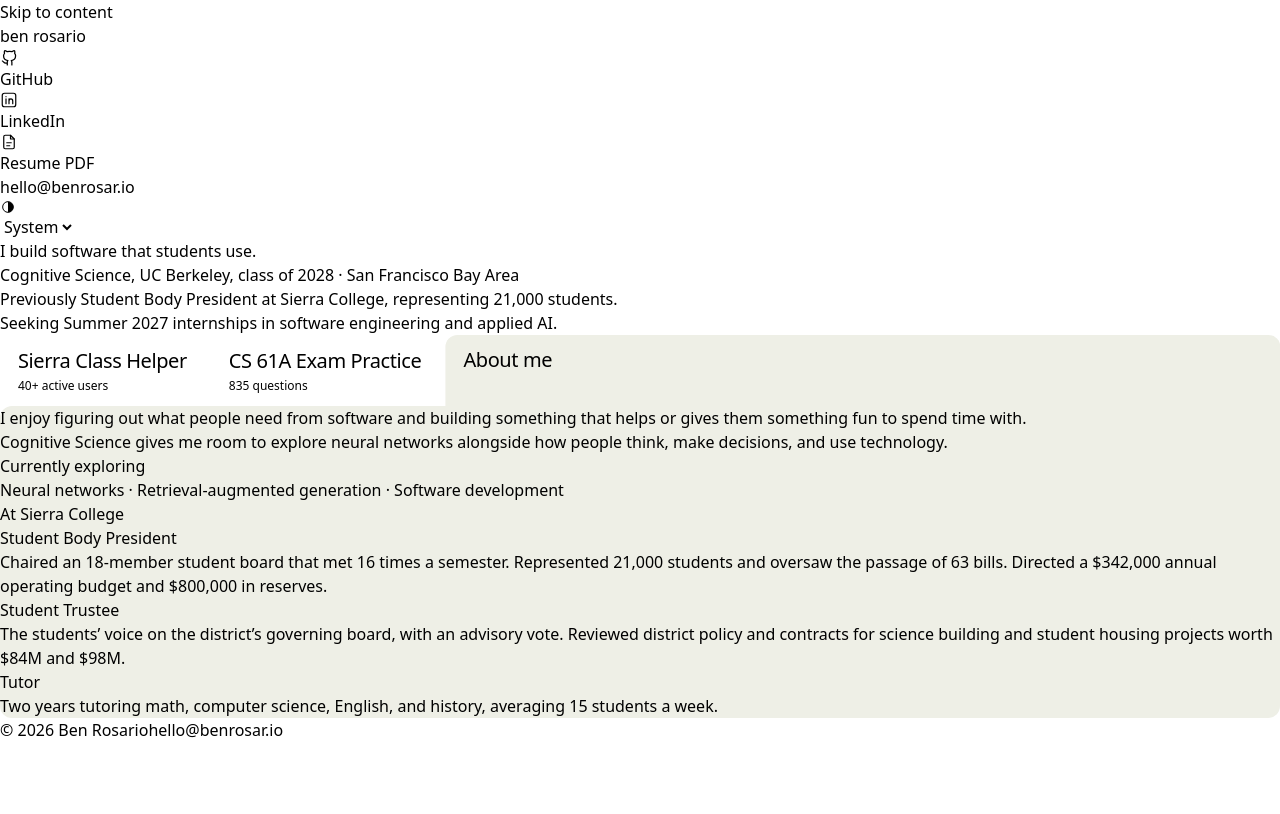
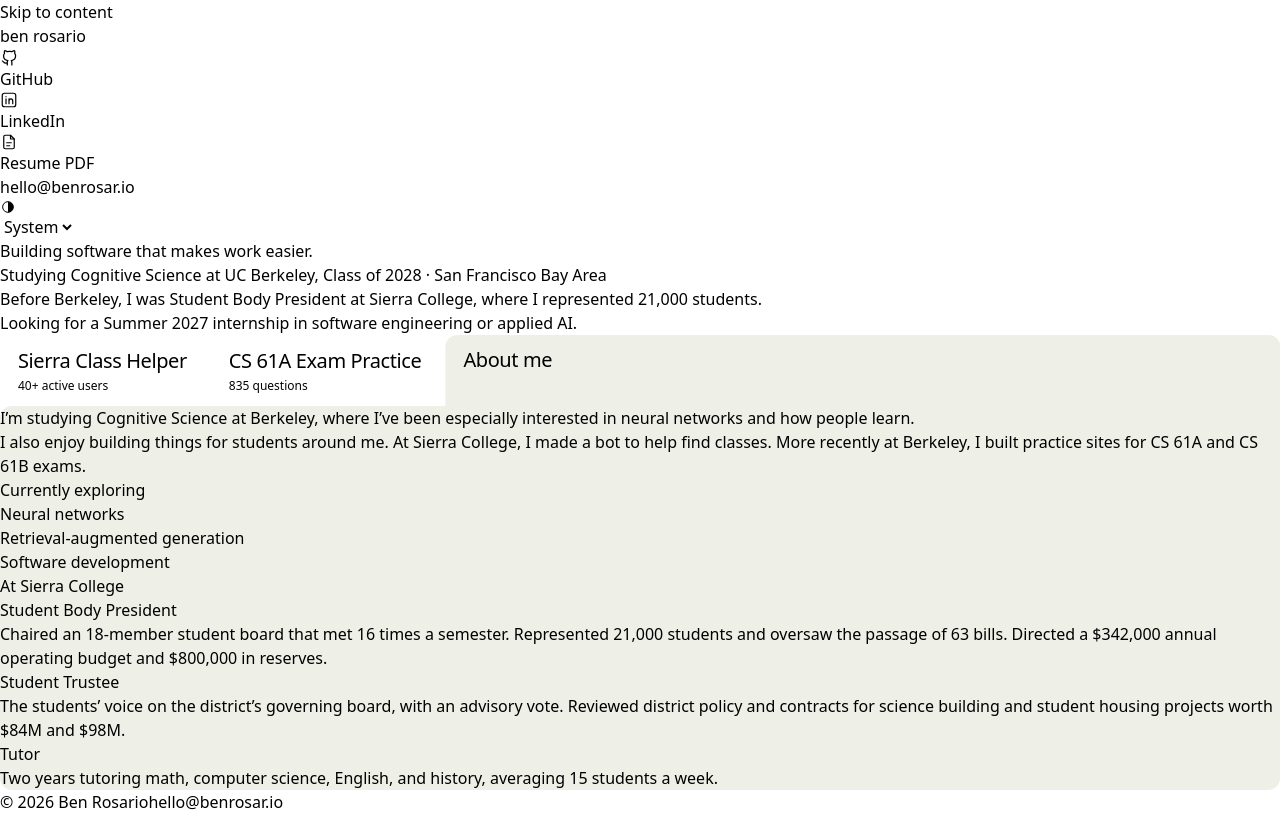
Before and after one commit to benrosario/benrosar.io, a Next.js app: page / in a window 1280 px wide. Both pictures are taken after a click on the tab "About me". Built offline with nearby package versions, Linux system fonts and the light colour scheme.

Commit message:
Refine homepage copy and project tab actions

```diff
--- a/app/globals.css
+++ b/app/globals.css
@@ -600,8 +600,15 @@ h2 {
   font-size: 14px;
   font-weight: 700;
 }
-.focus-list span {
-  margin: 0 6px;
+.focus-list ul {
+  list-style: disc;
+  margin: 0;
+  padding-left: 1.25em;
+}
+.focus-list li + li {
+  margin-top: 4px;
+}
+.focus-list li::marker {
   color: var(--muted);
 }
 
@@ -1314,7 +1321,7 @@ h2 {
   font-size: min(var(--fs-metric, 26px), 8cqi);
 }
 .panel-story .project-links {
-  margin-top: 6px;
+  margin: 14px 0 12px;
   gap: 8px 10px;
 }
 /* Secondary links drawn as outlined buttons, so they read as actions next to
--- a/app/page.tsx
+++ b/app/page.tsx
@@ -94,7 +94,7 @@ function PracticePanel() {
           ))}
         </div>
         <div className="project-links">
-          <a className="button primary" href={practiceSite.url} target="_blank" rel="noopener noreferrer">
+          <a className="text-link boxed-link" href={practiceSite.url} target="_blank" rel="noopener noreferrer">
             Open the practice site <Arrow />
             <NewTab />
           </a>
@@ -132,19 +132,20 @@ function AboutPanel() {
       <div className="about-copy">
         <h2 className="sr-only">About me</h2>
         <p className="about-lead">
-          I enjoy figuring out what people need from software and building something that helps or
-          gives them something fun to spend time with.
+          I’m studying Cognitive Science at Berkeley, where I’ve been especially interested in neural
+          networks and how people learn.
         </p>
         <p>
-          Cognitive Science gives me room to explore neural networks alongside how people think,
-          make decisions, and use technology.
+          I also enjoy building things for students around me. At Sierra College, I made a bot to help
+          find classes. More recently at Berkeley, I built practice sites for CS 61A and CS 61B exams.
         </p>
         <div className="focus-list">
           <p className="focus-title">Currently exploring</p>
-          <p>
-            Neural networks <span aria-hidden="true">·</span> Retrieval-augmented generation{" "}
-            <span aria-hidden="true">·</span> Software development
-          </p>
+          <ul>
+            <li>Neural networks</li>
+            <li>Retrieval-augmented generation</li>
+            <li>Software development</li>
+          </ul>
         </div>
       </div>
       <section className="roles" aria-labelledby="roles-title">
@@ -197,13 +198,13 @@ export default function Home() {
       <main id="home" className="home wrap-wide">
         <div className="rail-intro">
           <h1>
-            I build software that students use<span className="orange">.</span>
+            Building software that makes work easier<span className="orange">.</span>
           </h1>
           <p className="rail-meta">
-            Cognitive Science, UC Berkeley, class of 2028 <span aria-hidden="true">·</span> San Francisco Bay Area
+            Studying Cognitive Science at UC Berkeley, Class of 2028 <span aria-hidden="true">·</span> San Francisco Bay Area
           </p>
           <p className="rail-meta">
-            Previously Student Body President at Sierra College, representing 21,000 students.
+            Before Berkeley, I was Student Body President at Sierra College, where I represented 21,000 students.
           </p>
           <p className="availability">
             <span className="status-dot" aria-hidden="true" />
--- a/lib/content.ts
+++ b/lib/content.ts
@@ -5,7 +5,7 @@ export const profile = {
   resume: "/resume.pdf",
   site: "https://benrosar.io",
   email: "hello@benrosar.io",
-  availability: "Seeking Summer 2027 internships in software engineering and applied AI.",
+  availability: "Looking for a Summer 2027 internship in software engineering or applied AI.",
 };
 export type Project = {
   slug: string;
```
